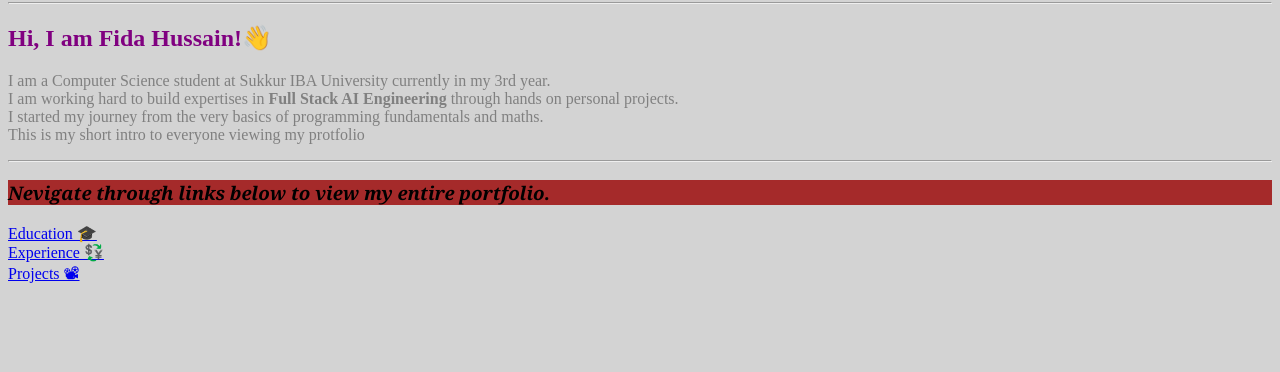
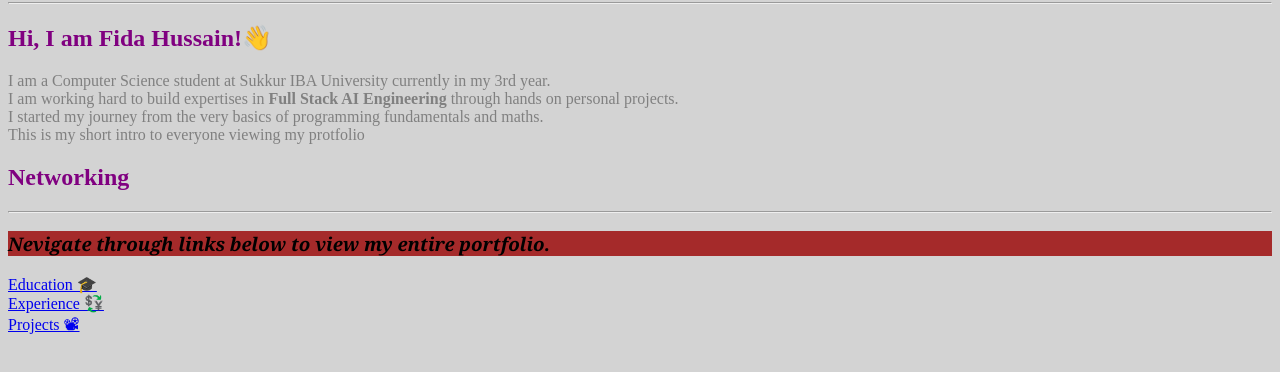
Before and after one commit to FidaHussainLarik/web-engineering-course-materil, a plain HTML site: page practice_exercises/home.html in a window 1280 px wide. Shown: the part 104-476 px from the top of the page. Drawn offline with Linux system fonts and the light colour scheme; files that its build step writes are made by us from their sources.

Commit message:
add section into home.html

```diff
--- a/practice_exercises/home.html
+++ b/practice_exercises/home.html
@@ -19,6 +19,7 @@
         I am working hard to build expertises in <strong>Full Stack AI Engineering</strong></strong> through hands on personal projects.<br> I started my journey from the very basics of programming fundamentals and maths.<br> This is my short intro to everyone viewing my protfolio
     </p>
 
+    <h2 id="section1">Networking</h2>
 
     <hr>
     <h3 class="card">Nevigate through links below to view my entire portfolio.</h3>
```
